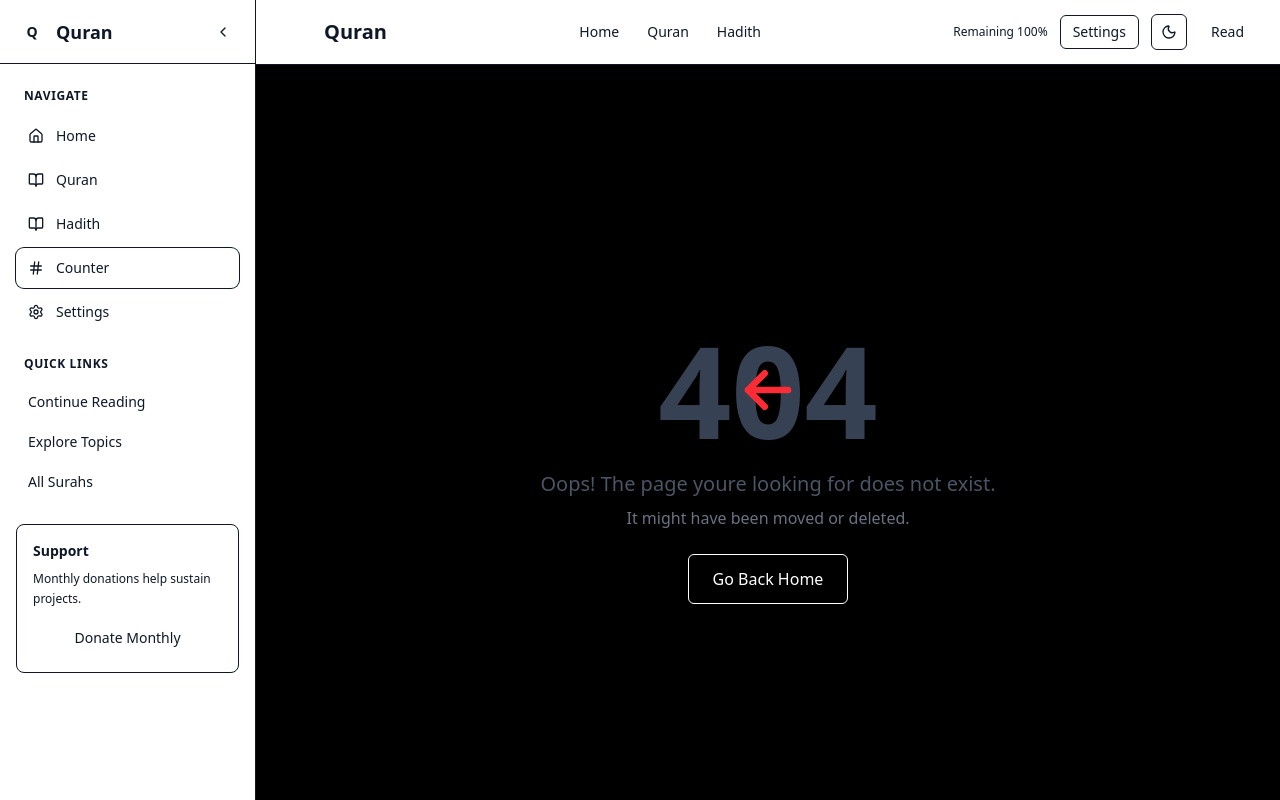
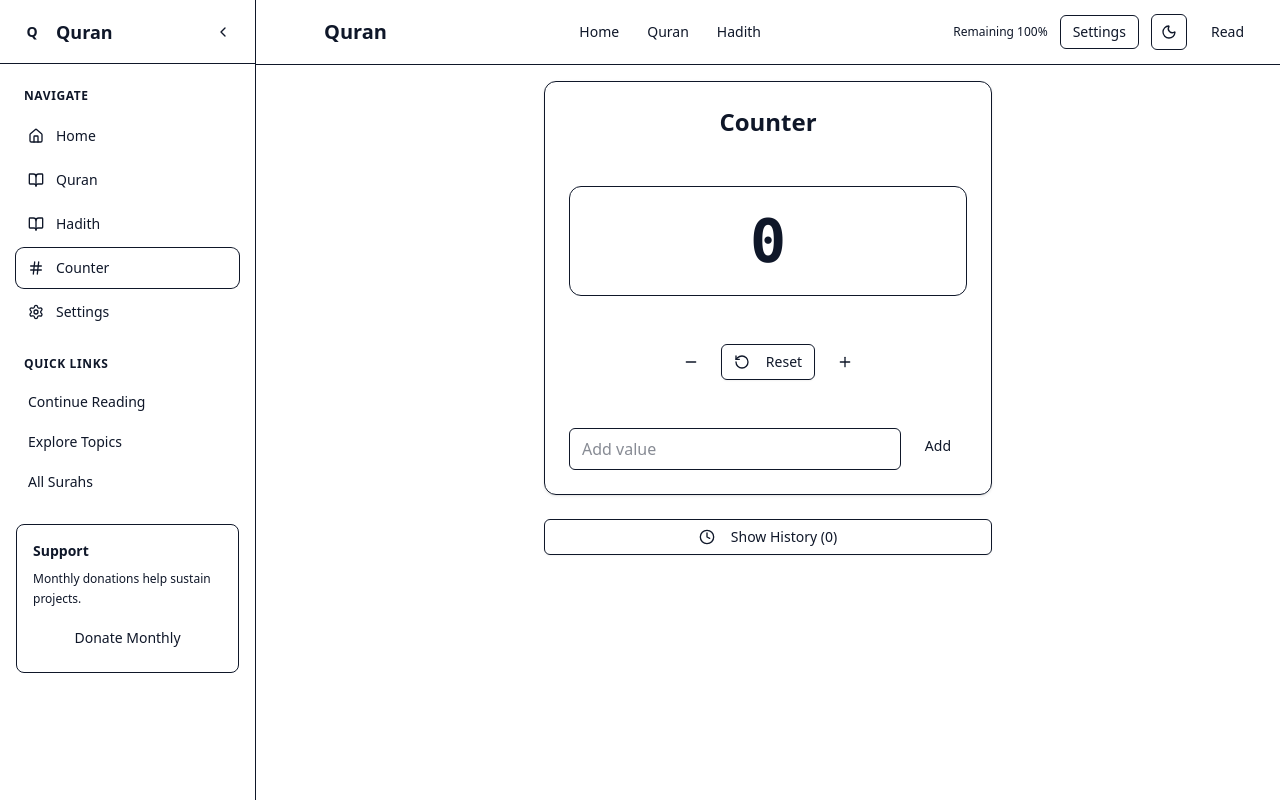
Before and after one commit to mohammednoorulameen/Nadheen---Quran, a React (Vite) app: page /counter in a window 1280 px wide. Built offline with nearby package versions, Linux system fonts and the light colour scheme.

Commit message:
add counter

```diff
--- a/index.html
+++ b/index.html
@@ -2,7 +2,7 @@
 <html lang="en">
   <head>
     <meta charset="UTF-8" />
-    <link rel="icon" type="image/svg+xml" href="/vite.svg" />
+    <link rel="icon" type="image/svg+xml" href="/alquran.png" />
     <meta name="viewport" content="width=device-width, initial-scale=1.0" />
     <title>client</title>
     <!-- Blocking script to prevent flash of white on dark mode -->
--- a/src/Components/Error.tsx
+++ b/src/Components/Error.tsx
@@ -1,10 +1,13 @@
-
 function ErrorPage() {
   return (
-    <div className="bg-black flex items-center justify-center min-h-screen">
+    <div className="flex min-h-screen items-center justify-center transition-colors duration-300">
+      {/* <div className="flex min-h-screen items-center justify-center bg-white dark:bg-black transition-colors duration-300"> */}
       <div className="text-center">
         <div className="relative">
-          <h1 className="text-9xl font-extrabold text-gray-700 select-none animate-float">404</h1>
+          <h1 className="text-9xl font-extrabold text-gray-800 dark:text-gray-700 select-none animate-float">
+            404
+          </h1>
+
           <div className="absolute inset-0 flex items-center justify-center">
             <svg
               xmlns="http://www.w3.org/2000/svg"
@@ -22,11 +25,22 @@ function ErrorPage() {
             </svg>
           </div>
         </div>
-        <p className="mt-4 text-xl text-gray-600">Oops! The page youre looking for does not exist.</p>
-        <p className="mt-2 text-gray-500">It might have been moved or deleted.</p>
+
+        <p className="mt-4 text-xl text-gray-700 dark:text-gray-300">
+          Oops! The page you're looking for does not exist.
+        </p>
+        <p className="mt-2 text-gray-500 dark:text-gray-400">
+          It might have been moved or deleted.
+        </p>
+
         <a
           href="/"
-          className="mt-6 inline-block px-6 py-3 text-white border bg-black hover:bg-blue-700 rounded-md shadow-md transition-all duration-300"
+          className="
+    mt-6 inline-block rounded-md px-6 py-3 text-sm font-medium
+    border border-gray-300 hover:bg-gray-100
+    dark:border-gray-600 d dark:hover:bg-gray-800
+    transition-all duration-300
+  "
         >
           Go Back Home
         </a>
@@ -36,19 +50,3 @@ function ErrorPage() {
 }
 
 export default ErrorPage;
-// "use client"
-
-// export default function Error({ error, reset }: { error?: Error; reset: () => void }) {
-//   return (
-//     <main className="mx-auto max-w-3xl px-6 py-16 text-center">
-//       <h1 className="text-2xl font-semibold text-foreground">Something went wrong</h1>
-//       <p className="mt-2 text-sm text-foreground/70">{error?.message || "Unexpected error"}</p>
-//       <button
-//         className="mt-6 inline-block rounded-md border border-border px-4 py-2 hover:bg-muted"
-//         onClick={() => reset()}
-//       >
-//         Try again
-//       </button>
-//     </main>
-//   )
-// }
--- a/src/Pages/User/Counter/Counter.tsx
+++ b/src/Pages/User/Counter/Counter.tsx
@@ -1,7 +1,183 @@
-const Counter = () => {
+"use client"
+
+import { useState, useEffect } from "react"
+import { Plus, Minus, RotateCcw, Trash2, Clock } from "lucide-react"
+import { Card } from "@/Components/ui/card"
+import { Button } from "@/Components/ui/button"
+
+
+interface CounterHistory {
+  timestamp: number
+  value: number
+}
+
+export default function CounterPage() {
+  const [count, setCount] = useState(0)
+  const [history, setHistory] = useState<CounterHistory[]>([])
+  const [showHistory, setShowHistory] = useState(false)
+  const [customValue, setCustomValue] = useState("")
+
+  /* ------------------ STORAGE ------------------ */
+  useEffect(() => {
+    const savedCount = localStorage.getItem("counter-value")
+    const savedHistory = localStorage.getItem("counter-history")
+
+    if (savedCount) setCount(Number(savedCount))
+    if (savedHistory) setHistory(JSON.parse(savedHistory))
+  }, [])
+
+  useEffect(() => {
+    localStorage.setItem("counter-value", String(count))
+    localStorage.setItem("counter-history", JSON.stringify(history))
+  }, [count, history])
+
+  /* ------------------ HELPERS ------------------ */
+  const addHistory = (value: number) => {
+    setHistory((prev) => [
+      ...prev,
+      { timestamp: Date.now(), value }
+    ])
+  }
+
+  const increment = () => {
+    setCount((c) => {
+      const v = c + 1
+      addHistory(v)
+      return v
+    })
+  }
+
+  const decrement = () => {
+    setCount((c) => {
+      const v = c - 1
+      addHistory(v)
+      return v
+    })
+  }
+
+  const reset = () => {
+    setCount(0)
+    addHistory(0)
+  }
+
+  const addCustom = () => {
+    if (!customValue) return
+    setCount((c) => {
+      const v = c + Number(customValue)
+      addHistory(v)
+      return v
+    })
+    setCustomValue("")
+  }
+
+  const deleteHistoryItem = (timestamp: number) => {
+    setHistory((prev) =>
+      prev.filter((item) => item.timestamp !== timestamp)
+    )
+  }
+
+  const clearHistory = () => setHistory([])
+
+  const formatTime = (ts: number) =>
+    new Date(ts).toLocaleTimeString()
+
+  /* ------------------ UI ------------------ */
   return (
-    <div>Counter</div>
+    <div className="min-h-screen bg-background text-foreground flex justify-center p-4">
+      <div className="w-full max-w-md space-y-6">
+
+        {/* COUNTER CARD */}
+        <Card className="p-6 text-center space-y-6">
+          <h1 className="text-2xl font-semibold">Counter</h1>
+
+          <div className="rounded-xl border py-6">
+            <p className="text-6xl font-mono font-bold">{count}</p>
+          </div>
+
+          {/* CONTROLS */}
+          <div className="flex justify-center gap-3">
+            <Button size="icon" onClick={decrement}>
+              <Minus />
+            </Button>
+
+            <Button variant="outline" onClick={reset}>
+              <RotateCcw className="mr-2 h-4 w-4" />
+              Reset
+            </Button>
+
+            <Button size="icon" onClick={increment}>
+              <Plus />
+            </Button>
+          </div>
+
+          {/* CUSTOM ADD */}
+          <div className="flex gap-2">
+            <input
+              type="number"
+              value={customValue}
+              onChange={(e) => setCustomValue(e.target.value)}
+              placeholder="Add value"
+              className="flex-1 rounded-md border px-3 py-2 bg-background"
+            />
+            <Button onClick={addCustom}>Add</Button>
+          </div>
+        </Card>
+
+        {/* HISTORY TOGGLE */}
+        <Button
+          variant="outline"
+          className="w-full"
+          onClick={() => setShowHistory(!showHistory)}
+        >
+          <Clock className="mr-2 h-4 w-4" />
+          {showHistory ? "Hide History" : "Show History"} ({history.length})
+        </Button>
+
+        {/* HISTORY LIST */}
+        {showHistory && (
+          <Card className="p-4 max-h-80 overflow-y-auto space-y-2">
+            {history.length === 0 && (
+              <p className="text-sm text-muted-foreground text-center py-6">
+                No history yet
+              </p>
+            )}
+
+            {history.map((item) => (
+              <div
+                key={item.timestamp}
+                className="flex items-center justify-between rounded-md border px-3 py-2"
+              >
+                <div className="text-sm">
+                  <p className="font-medium">Value: {item.value}</p>
+                  <p className="text-xs text-muted-foreground">
+                    {formatTime(item.timestamp)}
+                  </p>
+                </div>
+
+                <Button
+                  size="icon"
+                  variant="ghost"
+                  onClick={() => deleteHistoryItem(item.timestamp)}
+                  aria-label="Delete entry"
+                >
+                  <Trash2 className="h-4 w-4 text-destructive" />
+                </Button>
+              </div>
+            ))}
+
+            {history.length > 0 && (
+              <Button
+                variant="destructive"
+                size="sm"
+                className="w-full mt-2"
+                onClick={clearHistory}
+              >
+                Clear All History
+              </Button>
+            )}
+          </Card>
+        )}
+      </div>
+    </div>
   )
 }
-
-export default Counter
--- a/src/Pages/User/Surah/[Number]/SurahInfo.tsx
+++ b/src/Pages/User/Surah/[Number]/SurahInfo.tsx
@@ -4,88 +4,177 @@ import { useEffect, useState } from "react"
 interface SurahMeta {
   number: number
   name: string
-  arabic_name?: string
-  versesCount: number
-  revelationPlace: string
-  pages: number[]
-  translatedName?: string
-}
-
-interface SurahDetails {
-  summary: string | null
-  source: string | null
+  englishName: string
+  englishNameTranslation: string
+  numberOfAyahs: number
+  revelationType: string
 }
 
 export default function SurahInfoPage() {
-  const { number } = useParams<{ number: string }>() // get number from URL
-  const surahNumber = Number(number)
+  const { surahNumber } = useParams<{ surahNumber: string }>()
+  const surahNum = Number(surahNumber)
 
-  const [meta, setMeta] = useState<SurahMeta>({
-    number: surahNumber,
-    name: `Surah ${surahNumber}`,
-    versesCount: 0,
-    revelationPlace: "—",
-    pages: [],
-  })
-  const [details, setDetails] = useState<SurahDetails>({ summary: null, source: null })
+  const [meta, setMeta] = useState<SurahMeta | null>(null)
+  const [loading, setLoading] = useState(true)
 
   useEffect(() => {
-    if (!surahNumber) return
+    if (!surahNum || Number.isNaN(surahNum)) return
 
-    const BASE_URL = import.meta.env.VITE_API_BASE_URL || "https://api.alquran.cloud/v1"
+    const BASE_URL =
+      import.meta.env.VITE_API_BASE_URL || "https://api.alquran.cloud/v1"
 
-    fetch(`${BASE_URL}/surah/${surahNumber}/meta`, { cache: "no-store" })
+    setLoading(true)
+
+    fetch(`${BASE_URL}/surah/${surahNum}`)
       .then((res) => res.json())
-      .then((data) => {
-        setMeta(data.meta ?? meta)
-        setDetails(data.details ?? details)
+      .then((res) => {
+        if (res?.data) {
+          setMeta(res.data)
+        }
       })
-      .catch(() => {
-        // fallback already in state
-      })
-  }, [surahNumber])
+      .catch(() => {})
+      .finally(() => setLoading(false))
+  }, [surahNum])
+
+  if (loading) {
+    return (
+      <div className="p-6 text-center text-foreground/60">
+        Loading Surah info...
+      </div>
+    )
+  }
+
+  if (!meta) {
+    return (
+      <div className="p-6 text-center text-red-500">
+        Failed to load Surah information
+      </div>
+    )
+  }
 
   return (
-    <main className="mx-auto w-full max-w-5xl px-4 pb-24">
-      <div className="flex items-center justify-between py-6">
-        <Link to={`/surah/${surahNumber}`} className="text-sm text-foreground/70 hover:text-foreground">
-          ← Go to Surah
+    <main className="mx-auto max-w-3xl px-4 pb-24">
+      <Link
+        to={`/surah/${surahNum}`}
+        className="text-sm text-foreground/60 hover:text-foreground"
+      >
+        ← Back to Surah
       </Link>
-        <div className="text-right text-sm text-foreground/60">
-          {meta?.versesCount ?? "—"} ayahs • {meta?.revelationPlace ?? "—"}
-        </div>
-      </div>
 
-      <article className="prose prose-invert max-w-none">
-        <h1 className="mb-2 text-2xl font-semibold tracking-tight">
-          {meta?.name ?? `Surah ${surahNumber}`}{" "}
-          <span className="ms-2 text-foreground/60 font-normal">{meta?.arabic_name ?? ""}</span>
+      <h1 className="mt-4 text-2xl font-semibold">
+        {meta.englishName}
+        <span className="ml-2 text-foreground/60 font-normal">
+          ({meta.name})
+        </span>
       </h1>
 
-        <p className="text-sm text-foreground/60">
-          Pages: {Array.isArray(meta?.pages) ? `${meta.pages[0]}–${meta.pages[1]}` : "—"} • Translation:{" "}
-          {meta?.translatedName ?? "—"}
+      <p className="mt-2 text-sm text-foreground/70">
+        {meta.englishNameTranslation}
       </p>
 
-        <hr className="my-6 opacity-40" />
-
-        {details?.summary ? (
-          <div className="space-y-5 leading-7">
-            <h3 className="text-base font-medium">Overview</h3>
-            <p className="text-foreground/80">{details.summary}</p>
-            {details.source && (
-              <p className="text-xs text-foreground/60">
-                Source: <span className="underline underline-offset-4">{details.source}</span>
+      <div className="mt-6 space-y-2 text-sm">
+        <p>
+          <strong>Ayahs:</strong> {meta.numberOfAyahs}
         </p>
-            )}
+        <p>
+          <strong>Revelation:</strong> {meta.revelationType}
+        </p>
       </div>
-        ) : (
-          <p className="text-foreground/70">Summary not available for this Surah.</p>
-        )}
-      </article>
     </main>
   )
 }
+
+
+// import { Link, useParams } from "react-router-dom"
+// import { useEffect, useState } from "react"
+
+// interface SurahMeta {
+//   number: number
+//   name: string
+//   arabic_name?: string
+//   versesCount: number
+//   revelationPlace: string
+//   pages: number[]
+//   translatedName?: string
+// }
+
+// interface SurahDetails {
+//   summary: string | null
+//   source: string | null
+// }
+
+// export default function SurahInfoPage() {
+//   const { number } = useParams<{ number: string }>() // get number from URL
+//   const surahNumber = Number(number)
+
+//   const [meta, setMeta] = useState<SurahMeta>({
+//     number: surahNumber,
+//     name: `Surah ${surahNumber}`,
+//     versesCount: 0,
+//     revelationPlace: "—",
+//     pages: [],
+//   })
+//   const [details, setDetails] = useState<SurahDetails>({ summary: null, source: null })
+
+//   useEffect(() => {
+//     if (!surahNumber) return
+
+//     const BASE_URL = import.meta.env.VITE_API_BASE_URL || "https://api.alquran.cloud/v1"
+
+//     fetch(`${BASE_URL}/surah/${surahNumber}/meta`, { cache: "no-store" })
+//       .then((res) => res.json())
+//       .then((data) => {
+//         setMeta(data.meta ?? meta)
+//         setDetails(data.details ?? details)
+//       })
+//       .catch(() => {
+//         // fallback already in state
+//       })
+//   }, [surahNumber])
+
+//   return (
+//     <main className="mx-auto w-full max-w-5xl px-4 pb-24">
+//       <div className="flex items-center justify-between py-6">
+//         <Link to={`/surah/${surahNumber}`} className="text-sm text-foreground/70 hover:text-foreground">
+//           ← Go to Surah
+//         </Link>
+//         <div className="text-right text-sm text-foreground/60">
+//           {meta?.versesCount ?? "—"} ayahs • {meta?.revelationPlace ?? "—"}
+//         </div>
+//       </div>
+
+//       <article className="prose prose-invert max-w-none">
+//         <h1 className="mb-2 text-2xl font-semibold tracking-tight">
+//           {meta?.name ?? `Surah ${surahNumber}`}{" "}
+//           <span className="ms-2 text-foreground/60 font-normal">{meta?.arabic_name ?? ""}</span>
+//         </h1>
+
+//         <p className="text-sm text-foreground/60">
+//           Pages: {Array.isArray(meta?.pages) ? `${meta.pages[0]}–${meta.pages[1]}` : "—"} • Translation:{" "}
+//           {meta?.translatedName ?? "—"}
+//         </p>
+
+//         <hr className="my-6 opacity-40" />
+
+//         {details?.summary ? (
+//           <div className="space-y-5 leading-7">
+//             <h3 className="text-base font-medium">Overview</h3>
+//             <p className="text-foreground/80">{details.summary}</p>
+//             {details.source && (
+//               <p className="text-xs text-foreground/60">
+//                 Source: <span className="underline underline-offset-4">{details.source}</span>
+//               </p>
+//             )}
+//           </div>
+//         ) : (
+//           <p className="text-foreground/70">Summary not available for this Surah.</p>
+//         )}
+//       </article>
+//     </main>
+//   )
+// }
+
+
 // import { Link } from "react-router-dom"
 // import { useEffect, useState } from "react"
 
```
Also changed, not shown: src/Components/Surah-reader-structured.tsx (+15 -31 lines), src/Routes/UserRouter.tsx (+12 -0 lines). Lines whose indentation alone changed are shown as unchanged.
